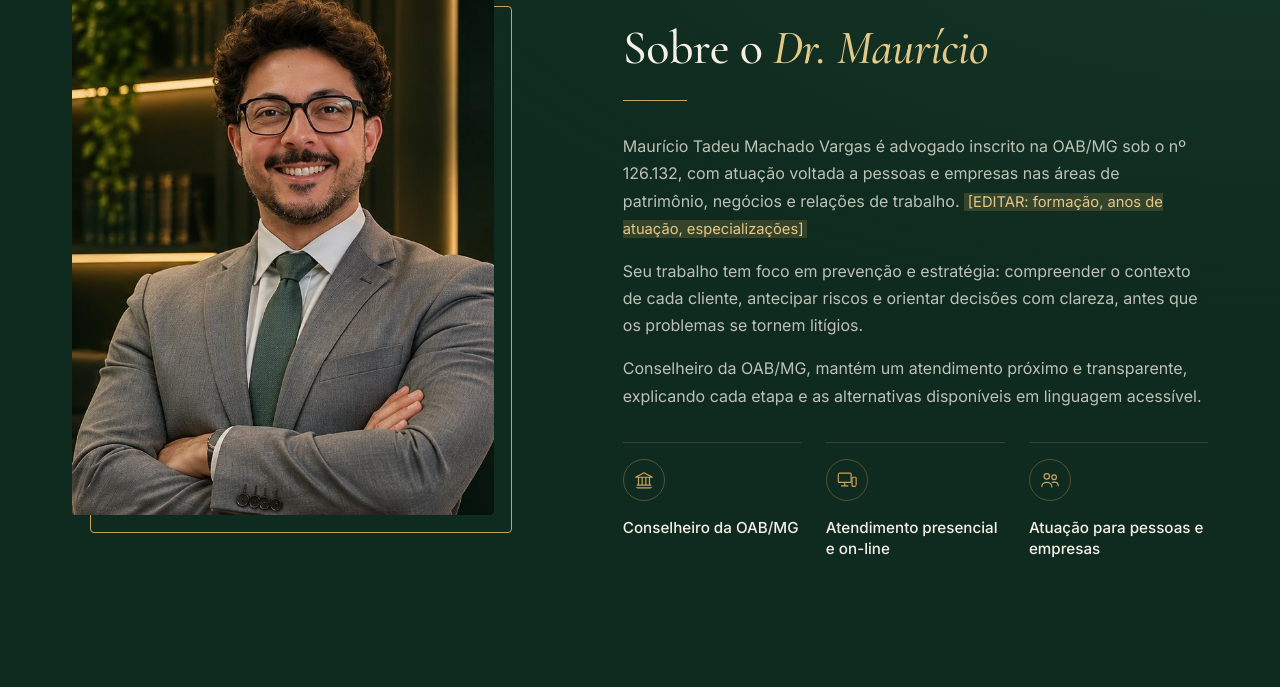
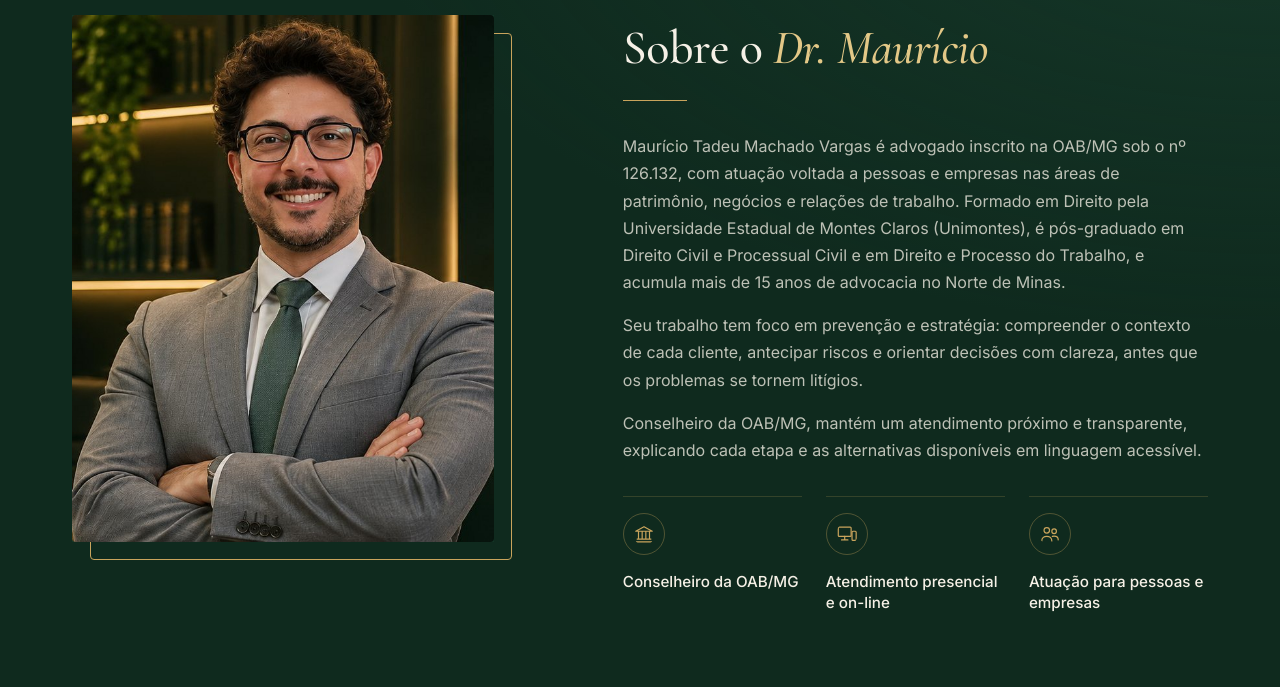
Before and after one commit to evopixelartstudio/dr-mauricio-vargas, a website: page index.html in a window 1280 px wide. Shown: the part 1798-2485 px from the top of the page. Drawn offline with nearby package versions, Linux system fonts and the light colour scheme.

Commit message:
Preenche bio e horário de atendimento com dados fictícios
Formação, especializações e tempo de atuação na seção Sobre e linha
de horário (segunda a sexta, 8h às 18h) de volta no rodapé. Remove os
comentários [EDITAR] restantes. Dados provisórios até confirmação do
cliente.

Co-Authored-By: Claude Opus 5.5 <noreply@anthropic.com>

```diff
--- a/index.html
+++ b/index.html
@@ -161,7 +161,6 @@
             <span class="card__notch" aria-hidden="true"><span class="card__icon"><svg class="icon"><use href="#i-home"/></svg></span></span>
             <h3 class="card__title">Patrimônio</h3>
             <p class="card__text">Atuação preventiva e estratégica na proteção e organização de bens, com planejamento que considera a família, o presente e as próximas gerações.</p>
-            <!-- [EDITAR conforme o cliente] -->
             <ul class="card__list">
               <li>Planejamento patrimonial e sucessório</li>
               <li>Inventários</li>
@@ -174,7 +173,6 @@
             <span class="card__notch" aria-hidden="true"><span class="card__icon"><svg class="icon"><use href="#i-briefcase"/></svg></span></span>
             <h3 class="card__title">Negócios</h3>
             <p class="card__text">Segurança jurídica para empresas e empreendedores, da estruturação do negócio aos contratos e negociações do dia a dia, com foco em reduzir riscos.</p>
-            <!-- [EDITAR] -->
             <ul class="card__list">
               <li>Contratos empresariais</li>
               <li>Consultoria preventiva</li>
@@ -187,7 +185,6 @@
             <span class="card__notch" aria-hidden="true"><span class="card__icon"><svg class="icon"><use href="#i-people"/></svg></span></span>
             <h3 class="card__title">Relações de Trabalho</h3>
             <p class="card__text">Orientação técnica para empregadores e trabalhadores, com prevenção de conflitos, adequação de rotinas e atuação em todas as fases da relação de trabalho.</p>
-            <!-- [EDITAR] -->
             <ul class="card__list">
               <li>Consultoria trabalhista preventiva</li>
               <li>Defesa em reclamações trabalhistas</li>
@@ -213,8 +210,7 @@
           <h2 class="section__title reveal" id="sobre-title">Sobre o <em>Dr. Maurício</em></h2>
           <span class="rule reveal" aria-hidden="true"></span>
           <div class="about__text reveal">
-            <!-- [EDITAR: formação, anos de atuação, especializações] -->
-            <p>Maurício Tadeu Machado Vargas é advogado inscrito na OAB/MG sob o nº 126.132, com atuação voltada a pessoas e empresas nas áreas de patrimônio, negócios e relações de trabalho. <mark class="edit">[EDITAR: formação, anos de atuação, especializações]</mark></p>
+            <p>Maurício Tadeu Machado Vargas é advogado inscrito na OAB/MG sob o nº 126.132, com atuação voltada a pessoas e empresas nas áreas de patrimônio, negócios e relações de trabalho. Formado em Direito pela Universidade Estadual de Montes Claros (Unimontes), é pós-graduado em Direito Civil e Processual Civil e em Direito e Processo do Trabalho, e acumula mais de 15 anos de advocacia no Norte de Minas.</p>
             <p>Seu trabalho tem foco em prevenção e estratégia: compreender o contexto de cada cliente, antecipar riscos e orientar decisões com clareza, antes que os problemas se tornem litígios.</p>
             <p>Conselheiro da OAB/MG, mantém um atendimento próximo e transparente, explicando cada etapa e as alternativas disponíveis em linguagem acessível.</p>
           </div>
@@ -628,6 +624,7 @@
           <li><svg class="icon icon--stroke" aria-hidden="true"><use href="#i-mail"/></svg><a href="mailto:adv.machadovargas@outlook.com">adv.machadovargas@outlook.com</a></li>
           <li><svg class="icon icon--stroke" aria-hidden="true"><use href="#i-pin"/></svg><a href="https://www.google.com/maps/search/?api=1&query=Av.+Cmte.+Santiago+Dantas,+648,+Pirapora,+MG,+39270-000" target="_blank" rel="noopener">Av. Cmte. Santiago Dantas, 648 – Pirapora, MG, 39270-000</a></li>
           <li><svg class="icon icon--stroke" aria-hidden="true"><use href="#i-globe"/></svg><span>Atendimento on-line para todo o Brasil</span></li>
+          <li><svg class="icon icon--stroke" aria-hidden="true"><use href="#i-clock"/></svg><span>Segunda a sexta, das 8h às 18h</span></li>
         </ul>
       </div>
     </div>
```
